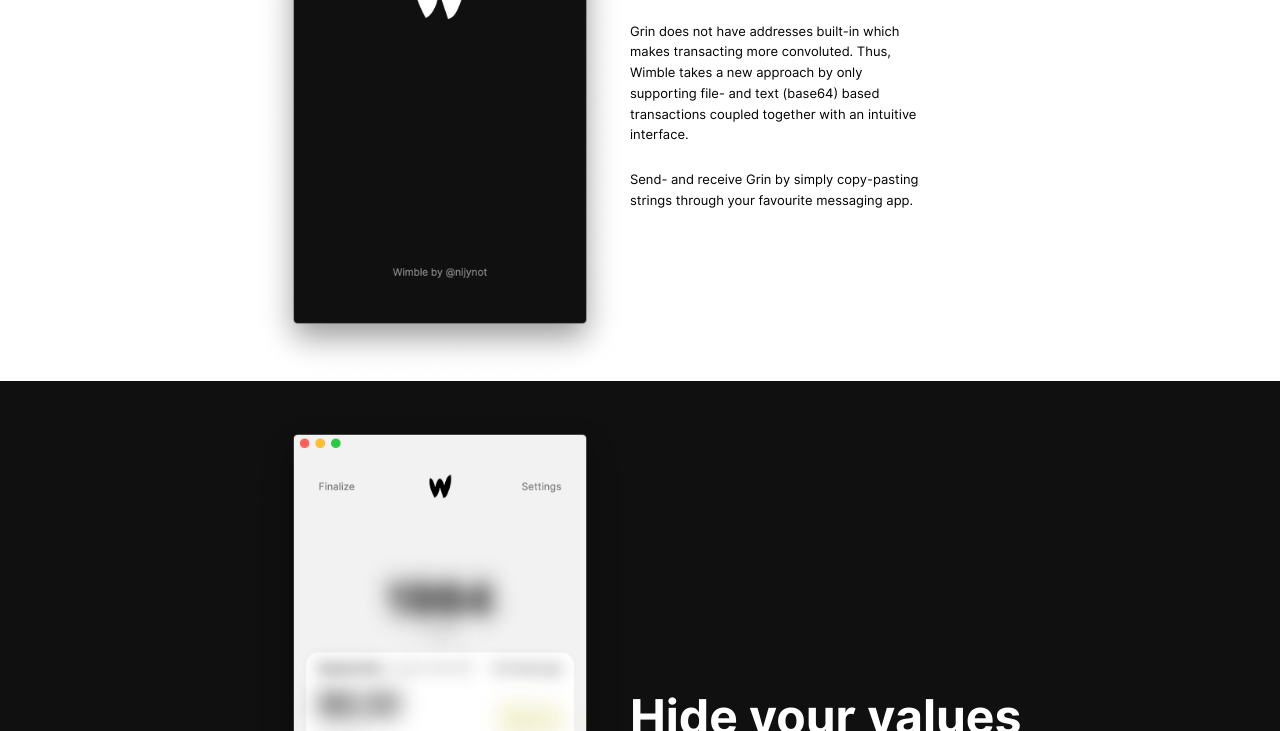
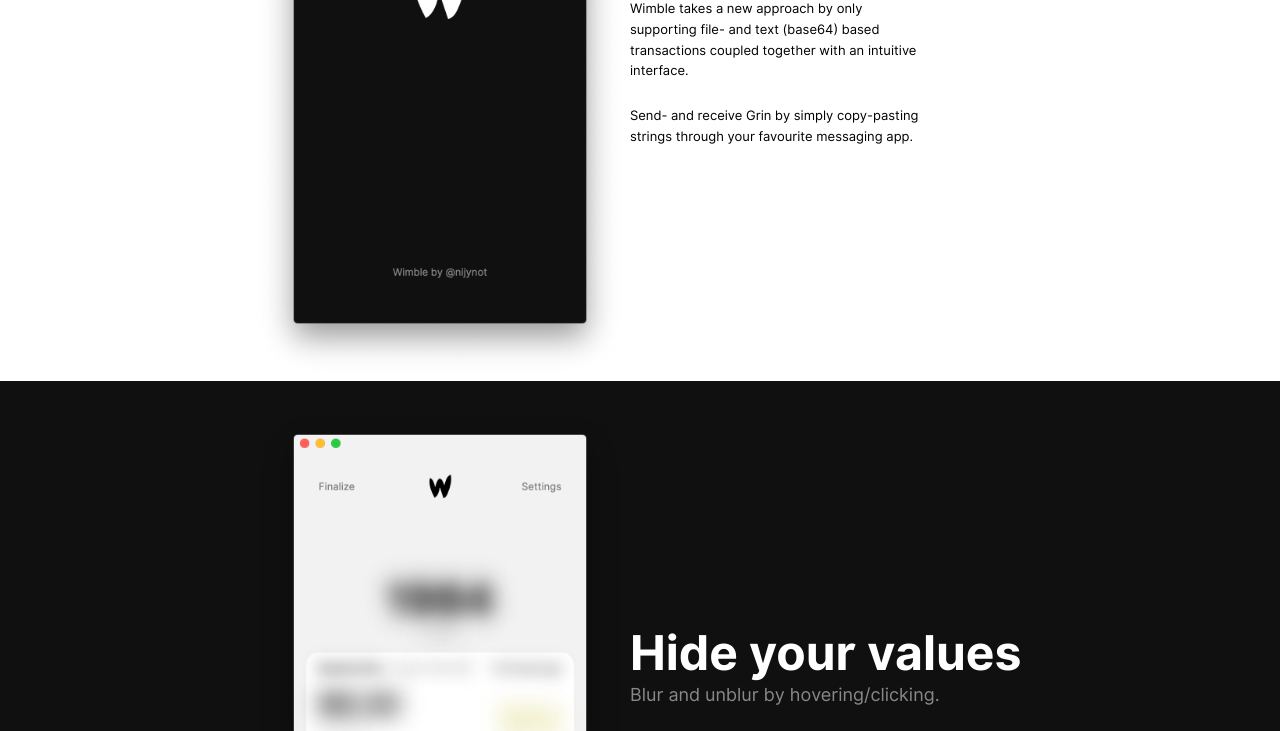
Before and after one commit to nijynot/wimble-site, a React app: page / in a window 1280 px wide. Shown: the part 364-1095 px from the top of the page. Built offline with nearby package versions, Linux system fonts and the light colour scheme.

Commit message:
Reduce margin on App_text

```diff
--- a/assets/css/style.css
+++ b/assets/css/style.css
@@ -68,7 +68,7 @@
 	flex-direction: column;
 	justify-content: flex-start;
 	align-items: flex-start;
-	margin-top: 128px;
+	/* margin-top: 96px; */
 	width: 400px;
 }
 .App_section-1 {
```
